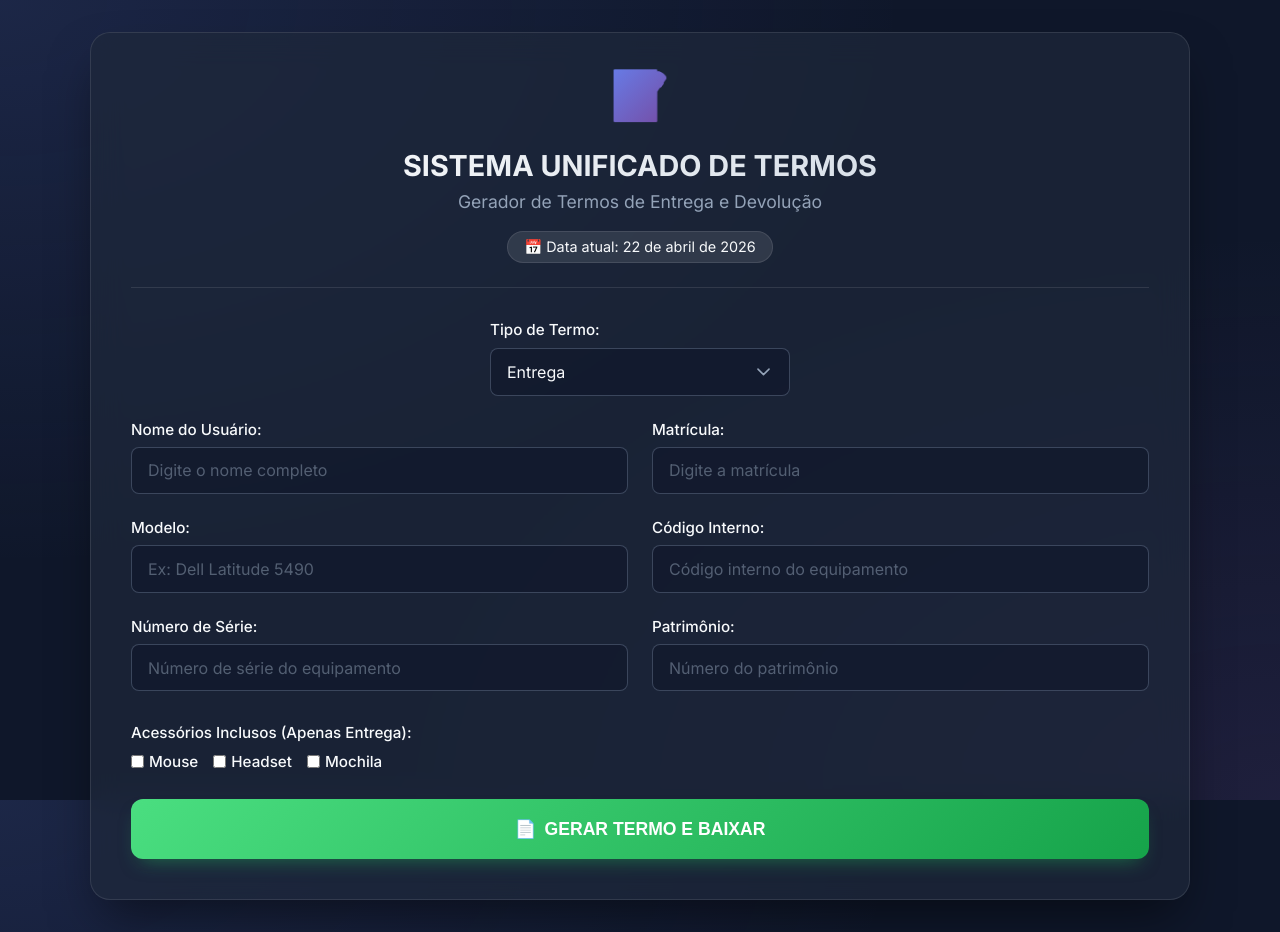
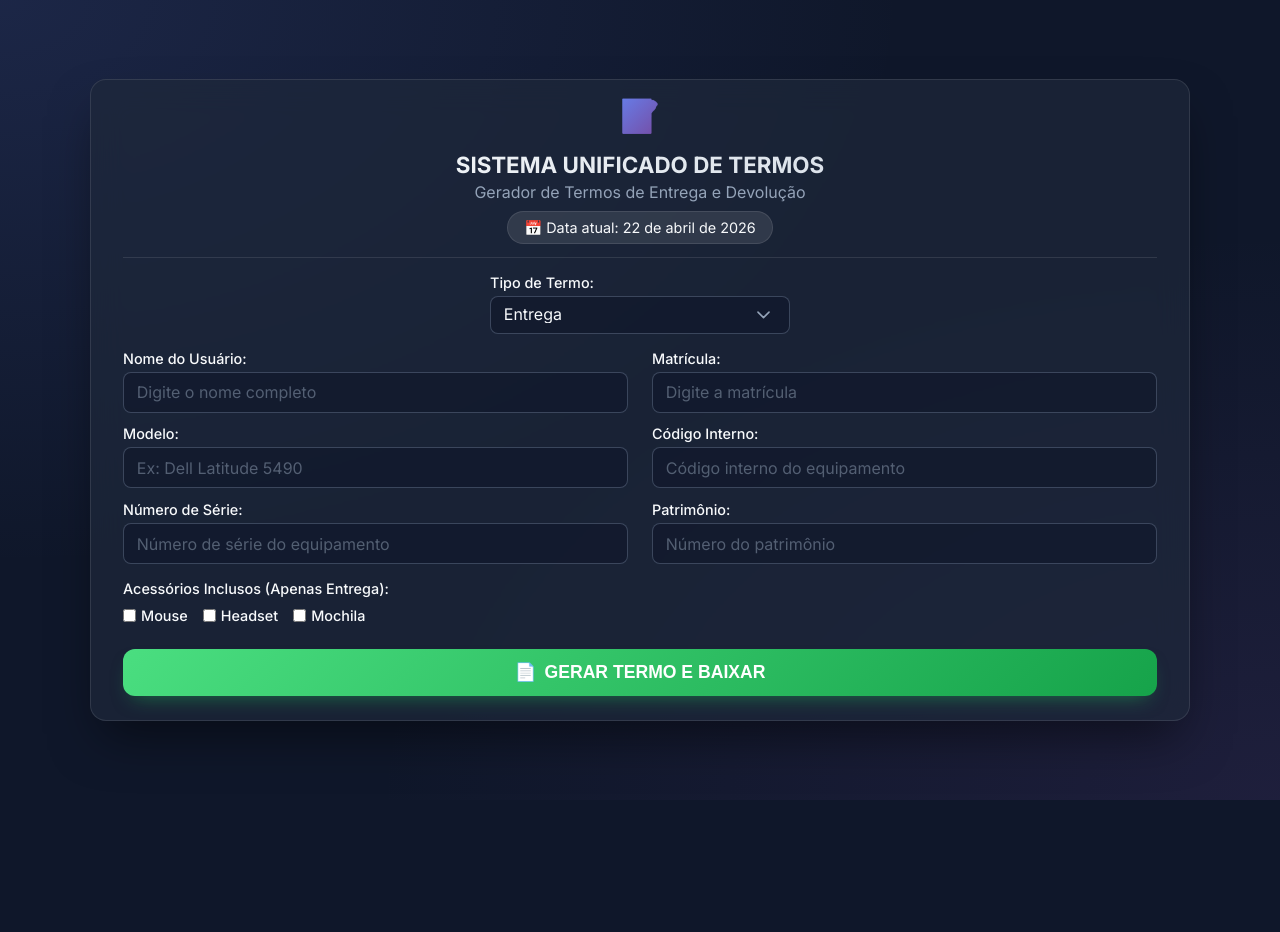
Before and after one commit to Field-Assai/Gerador-de-Termos, a website built with Vite: page index.html in a window 1280 px wide. After the commit the page ends 800 px from the top, so only its background shows below. Built offline with nearby package versions, Linux system fonts and the light colour scheme.

Commit message:
Compactando layout para evitar scroll

```diff
--- a/style.css
+++ b/style.css
@@ -35,7 +35,7 @@ body {
   display: flex;
   justify-content: center;
   align-items: center;
-  padding: 2rem;
+  padding: 1rem;
 }
 
 .app-layout {
@@ -63,8 +63,8 @@ body {
   backdrop-filter: blur(16px);
   -webkit-backdrop-filter: blur(16px);
   border: 1px solid var(--glass-border);
-  border-radius: 20px;
-  padding: 2.5rem;
+  border-radius: 16px;
+  padding: 1.5rem 2rem;
   box-shadow: 0 25px 50px -12px rgba(0, 0, 0, 0.5);
 }
 
@@ -76,14 +76,14 @@ body {
 
 header {
   text-align: center;
-  margin-bottom: 2rem;
-  padding-bottom: 1.5rem;
+  margin-bottom: 1rem;
+  padding-bottom: 0.8rem;
   border-bottom: 1px solid var(--glass-border);
 }
 
 .icon-container {
-  font-size: 3rem;
-  margin-bottom: 1rem;
+  font-size: 2rem;
+  margin-bottom: 0.5rem;
   display: inline-block;
   background: linear-gradient(135deg, var(--primary) 0%, var(--secondary) 100%);
   -webkit-background-clip: text;
@@ -98,9 +98,9 @@ header {
 }
 
 h1 {
-  font-size: 1.8rem;
+  font-size: 1.4rem;
   font-weight: 700;
-  margin-bottom: 0.5rem;
+  margin-bottom: 0.2rem;
   background: linear-gradient(to right, #fff, #cbd5e1);
   -webkit-background-clip: text;
   -webkit-text-fill-color: transparent;
@@ -108,8 +108,8 @@ h1 {
 
 .subtitle {
   color: var(--text-muted);
-  font-size: 1.1rem;
-  margin-bottom: 1.2rem;
+  font-size: 1rem;
+  margin-bottom: 0.6rem;
 }
 
 .date-badge {
@@ -125,8 +125,8 @@ h1 {
 .form-grid {
   display: grid;
   grid-template-columns: 1fr 1fr;
-  gap: 1.5rem;
-  margin-bottom: 2rem;
+  gap: 0.8rem 1.5rem;
+  margin-bottom: 1rem;
 }
 
 @media (max-width: 600px) {
@@ -136,7 +136,7 @@ h1 {
 }
 
 .form-group.row {
-  margin-bottom: 1.5rem;
+  margin-bottom: 1rem;
   display: flex;
   justify-content: center;
 }
@@ -148,15 +148,15 @@ h1 {
 
 .form-group label {
   display: block;
-  margin-bottom: 0.5rem;
-  font-size: 0.95rem;
+  margin-bottom: 0.3rem;
+  font-size: 0.9rem;
   font-weight: 500;
   color: var(--text-main);
 }
 
 input[type="text"], select {
   width: 100%;
-  padding: 0.8rem 1rem;
+  padding: 0.6rem 0.8rem;
   background: var(--input-bg);
   border: 1px solid var(--input-border);
   border-radius: 8px;
@@ -212,7 +212,7 @@ option {
 
 button {
   width: 100%;
-  padding: 1.2rem;
+  padding: 0.8rem;
   background: var(--btn-gradient);
   border: none;
   border-radius: 12px;
```
